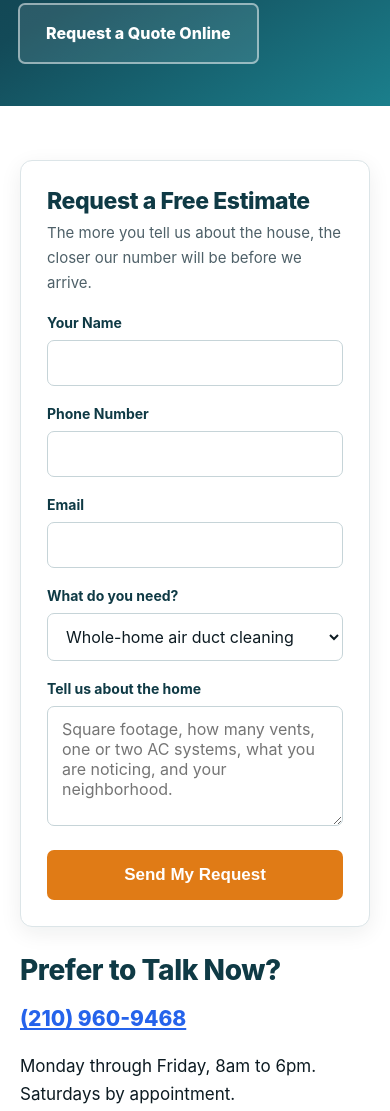
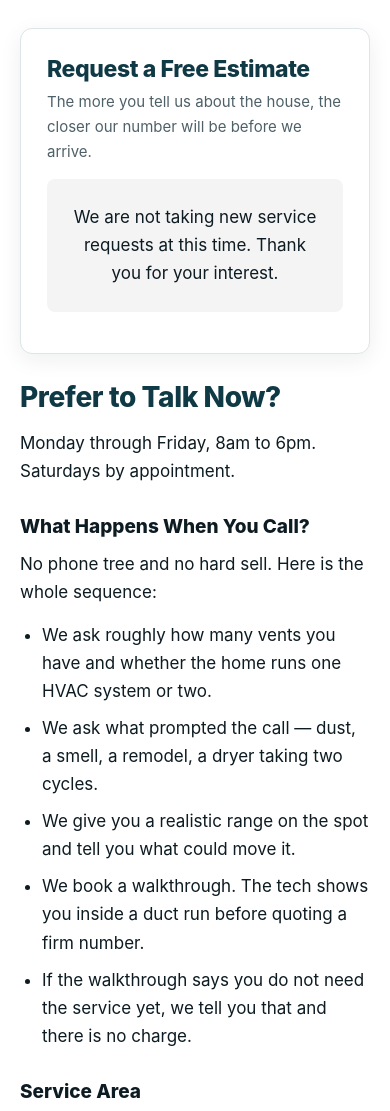
Before and after one commit to iDevRM/air-duct-cleaning-san-antonio, a plain HTML site: page contact.html in a window 390 px wide. Shown: the part 511-1622 px from the top of the page. Drawn offline with Linux system fonts and the light colour scheme.

Commit message:
Remove forms and phone numbers (site decommissioned)

```diff
--- a/contact.html
+++ b/contact.html
@@ -4,7 +4,7 @@
 <meta charset="utf-8">
 <meta name="viewport" content="width=device-width, initial-scale=1.0">
 <title>Contact | Air Duct Cleaning San Antonio, TX</title>
-<meta name="description" content="Contact San Antonio Air Duct Cleaners for a free duct, dryer vent or AC coil cleaning estimate. Call (210) 960-9468 or send us your details.">
+<meta name="description" content="Contact San Antonio Air Duct Cleaners for a free duct, dryer vent or AC coil cleaning estimate. Contact us or send us your details.">
 <link rel="canonical" href="https://www.sanantonioairductcleaners.com/contact.html">
 <link rel="stylesheet" href="styles.css">
 <script type="application/ld+json">
@@ -12,7 +12,6 @@
   "@context": "https://schema.org",
   "@type": "LocalBusiness",
   "name": "San Antonio Air Duct Cleaners",
-  "telephone": "+12109609468",
   "url": "https://www.sanantonioairductcleaners.com/",
   "address": {
     "@type": "PostalAddress",
@@ -40,7 +39,7 @@
       <a href="dryer-vent-cleaning-san-antonio.html">Dryer Vents</a>
       <a href="contact.html">Contact</a>
     </div>
-    <a class="nav-call" href="tel:+12109609468">&#9742; (210) 960-9468</a>
+
   </div>
 </nav>
 <header class="hero">
@@ -49,7 +48,7 @@
       <h1>Contact Us for Air Duct Cleaning in San Antonio</h1>
       <p class="lede">Call for the fastest answer, or send the form and we will get back to you the same business day.</p>
       <div class="btn-row">
-        <a class="btn btn-call" href="tel:+12109609468">Call Now for a Free Estimate</a>
+
         <a class="btn btn-ghost" href="contact.html">Request a Quote Online</a>
       </div>
     </div>
@@ -62,42 +61,12 @@
       <div class="form-card">
         <h2 style="font-size:23px;margin-bottom:6px;">Request a Free Estimate</h2>
         <p style="color:var(--muted);font-size:15px;">The more you tell us about the house, the closer our number will be before we arrive.</p>
-        <form action="https://formspree.io/f/xojgyldw" method="POST">
-          <div class="field">
-            <label for="name">Your Name</label>
-            <input type="text" id="name" name="name" required>
-          </div>
-          <div class="field">
-            <label for="phone">Phone Number</label>
-            <input type="tel" id="phone" name="phone" required>
-          </div>
-          <div class="field">
-            <label for="email">Email</label>
-            <input type="email" id="email" name="email" required>
-          </div>
-          <div class="field">
-            <label for="service">What do you need?</label>
-            <select id="service" name="service">
-              <option>Whole-home air duct cleaning</option>
-              <option>Dryer vent cleaning</option>
-              <option>AC evaporator coil cleaning</option>
-              <option>Duct mold removal &amp; sanitizing</option>
-              <option>Not sure &mdash; need advice</option>
-            </select>
-          </div>
-          <div class="field">
-            <label for="message">Tell us about the home</label>
-            <textarea id="message" name="message" placeholder="Square footage, how many vents, one or two AC systems, what you are noticing, and your neighborhood."></textarea>
-          </div>
-          <input type="text" name="_gotcha" style="display:none" tabindex="-1">
-          <button type="submit">Send My Request</button>
-        </form>
+        <p class="form-closed" style="padding:1.5rem;background:#f4f4f4;border-radius:8px;text-align:center;">We are not taking new service requests at this time. Thank you for your interest.</p>
       </div>
 
       <div>
         <h2>Prefer to Talk Now?</h2>
-        <p style="font-size:21px;font-weight:800;"><a class="body-link" href="tel:+12109609468">(210) 960-9468</a></p>
-        <p>Monday through Friday, 8am to 6pm. Saturdays by appointment.</p>
+                <p>Monday through Friday, 8am to 6pm. Saturdays by appointment.</p>
 
         <h3>What Happens When You Call?</h3>
         <p>No phone tree and no hard sell. Here is the whole sequence:</p>
@@ -127,7 +96,7 @@
   <h2>Cleaner Air Starts With One Call</h2>
   <p>Tell us what you are dealing with in your San Antonio home and we will give you a firm number after a short walkthrough.</p>
   <div class="btn-row" style="justify-content:center">
-    <a class="btn btn-call" href="tel:+12109609468">Call (210) 960-9468</a>
+
     <a class="btn btn-ghost" href="contact.html">Request a Free Estimate</a>
   </div>
 </section>
@@ -137,8 +106,7 @@
     <div>
       <h4>San Antonio Air Duct Cleaners</h4>
       <p>Air duct, dryer vent and HVAC coil cleaning for homes across San Antonio and Bexar County.</p>
-      <p><a href="tel:+12109609468">(210) 960-9468</a></p>
-      <p>135 W Lachapelle, San Antonio, TX 78204</p>
+            <p>135 W Lachapelle, San Antonio, TX 78204</p>
     </div>
     <div>
       <h4>Services</h4>
```
Also changed, not shown: ac-coil-cleaning-san-antonio.html (+6 -8 lines), air-duct-cleaning-san-antonio.html (+6 -8 lines), dryer-vent-cleaning-san-antonio.html (+6 -8 lines), duct-mold-removal-san-antonio.html (+6 -8 lines), index.html (+6 -8 lines), services.html (+6 -8 lines).
